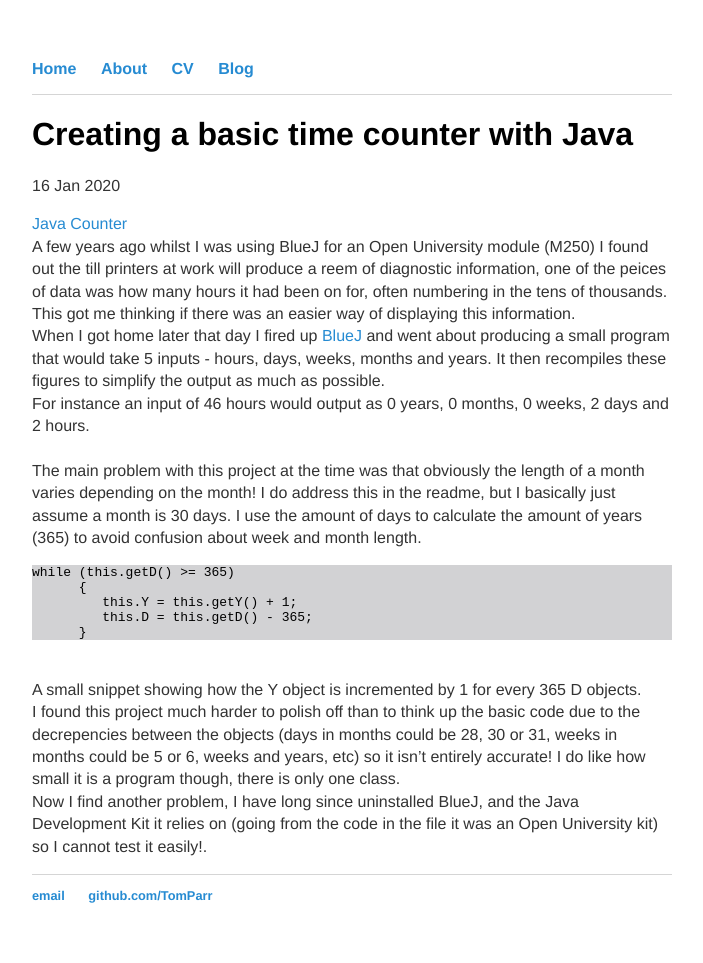
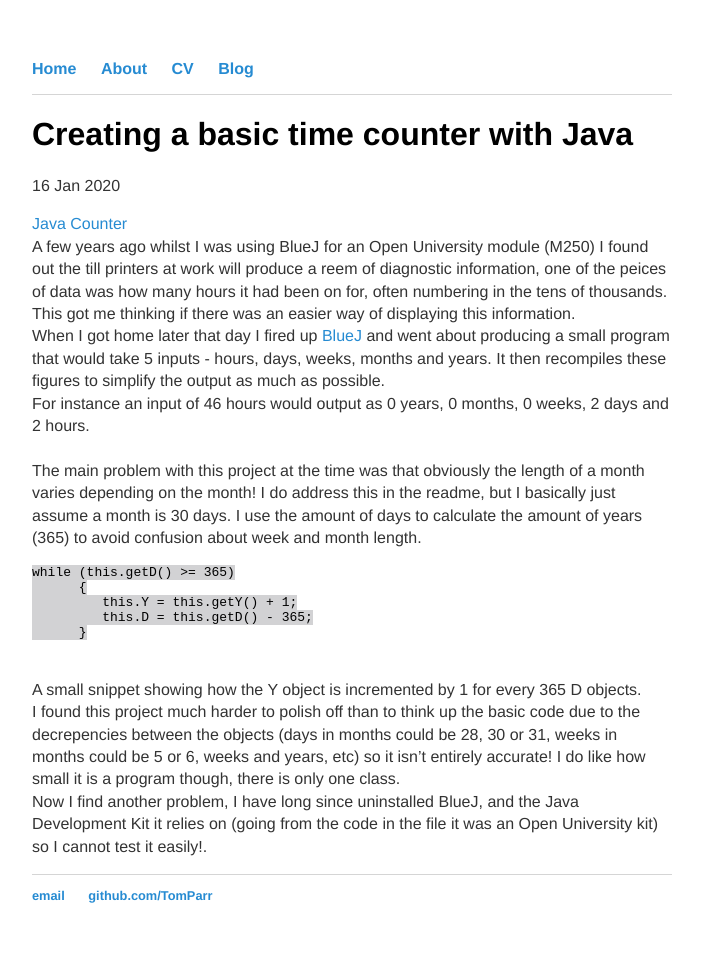
Before and after one commit to TomParr/TomParr.github.io, a Jekyll site: the page built from _posts/2020-01-16-Java-Time-Counter.md, in a window 1280 px wide. Shown: the whole page, without its empty margins (288-991 px from the left). Built offline with Jekyll 4.4.1, drawn with Linux system fonts in a browser that asks for light colours.

Commit message:
Update main.css

```diff
--- a/css/main.css
+++ b/css/main.css
@@ -55,6 +55,6 @@ ul.posts li {
 li {
     font-family:'Helvetica', 'Arial', 'Sans-Serif';
 }
-pre {
+pre code{
       background-color:#d2d2d4;
 }
```
